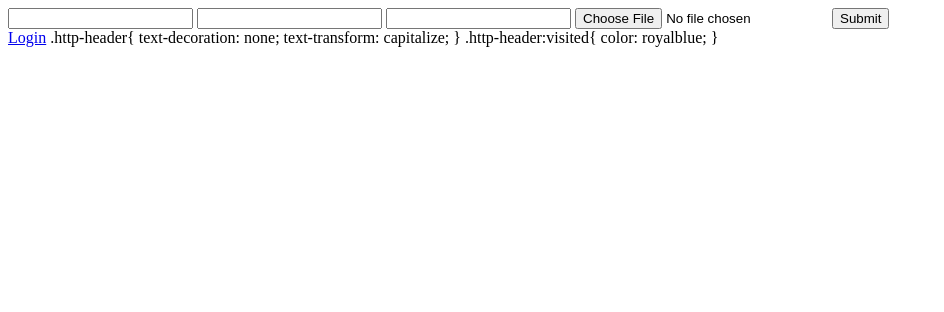
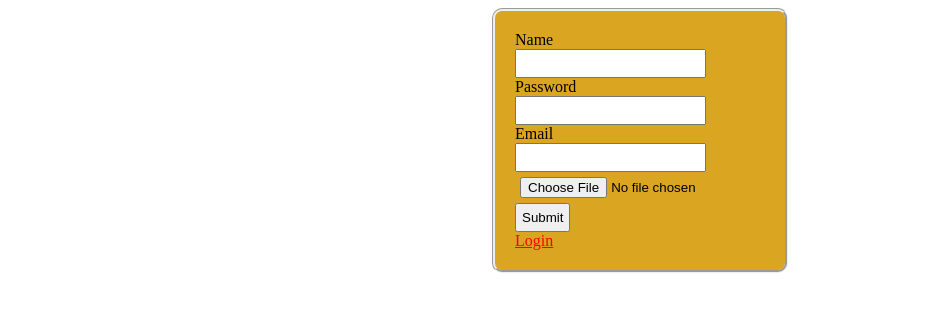
Before and after one commit to Emmanuek5/rtis, a PHP site: page /register.php in a window 1280 px wide. Shown: the top 312 px of the page, without its empty margins (0-944 px from the left). Run offline with PHP 8.4, Linux system fonts and the light colour scheme.

Commit message:
Andrew's  8th Commit

```diff
--- /dev/null
+++ b/css/register.css
@@ -0,0 +1,39 @@
+form{
+	margin: auto;
+
+	width: 250px;
+	background-color: goldenrod;
+	border-style: groove;
+	border-radius: 10px;
+	padding: 20px;
+
+}
+input{
+	padding: 5px;
+
+	}
+
+
+a:link {
+    color: red;
+}
+
+/* visited link */
+a:visited {
+    color: green;
+}
+
+/* mouse over link */
+a:hover {
+    color: hotpink;
+}
+
+/* selected link */
+a:active {
+    color: blue;
+}
+.btn{
+   color: blue;
+   background-color:rgb(204, 255, 51);
+   padding: -10px;
+}
--- a/register.php
+++ b/register.php
@@ -6,39 +6,30 @@ if (isset($_POST['session'])) {
 
 	$name = $_POST['name'];
 	$password1 = $_POST['password'];
-  $password = password_hash($password1,PASSWORD_DEFAULT);
+	$password = password_hash($password1, PASSWORD_DEFAULT);
 	$email = $_POST['email'];
 	$filename = $_FILES['file']['name'];
 	$file_tmp = $_FILES['file']['tmp_name'];
-  $file_new_name = time().date('dmy').$_FILES['file']['name'];
-  $location = './uploads/'.$file_new_name;
+	$file_new_name = time() . date('dmy') . $_FILES['file']['name'];
+	$location = './uploads/' . $file_new_name;
 
 	$quer = "SELECT `name` FROM `users` WHERE `name` = '$name'";
-  $result = mysqli_query($con,$quer);
+	$result = mysqli_query($con, $quer);
 
 
 
 	if (mysqli_num_rows($result) > 0) {
-	echo('User Already Exists');
-}else{
+		echo ('User Already Exists');
+	} else {
 		$user_id = rand();
 
 		$sql = "INSERT INTO `users`( `user_id`, `name`,`password`,`email`,`image`) VALUES ('$user_id','$name','$password','$email','$file_new_name')";
- move_uploaded_file($file_tmp,$location);
+		move_uploaded_file($file_tmp, $location);
 
- mysqli_query($con,$sql);
+		mysqli_query($con, $sql);
 
 		header('location: login.php');
-
 	}
-
-
-
-
-
-
-
-
 }
 
 
@@ -53,28 +44,28 @@ if (mysqli_num_rows($result) > 0) {
 
 <!DOCTYPE html>
 <html>
+
 <head>
 	<meta charset="utf-8">
 	<meta name="viewport" content="width=device-width, initial-scale=1">
+	<link rel="stylesheet" href="./css/register.css">
+
 	<title></title>
 </head>
+
 <body>
 	<form method="POST" enctype="multipart/form-data">
-		<input type="text" name="name">
-		<input type="password" name="password">
-		<input type="email" name="email">
-		<input type="file" name="file" accept=".jpg,.png,.jpeg,.gif">
-		<input type="submit" name="session">
+		<label>Name</label>
+		<br><input type="text" name="name">
+		<br><label > Password</label>
+		<br><input type="password" name="password">
+		<br><label> Email</label>
+		<br><input type="email" name="email"><br>
+		<input type="file" name="file" accept=".jpg,.png,.jpeg,.gif"><br>
+		<input type="submit" name="session"><br>
+		<a href="./login.php">Login</a>
+	</form>
 
-	</form>
-<a href="./login.php">Login</a>
 </body>
+
 </html>
-.http-header{
-text-decoration: none;
-text-transform: capitalize;
-}
-.http-header:visited{
-	color: royalblue;
-
-}
```
Lines whose indentation alone changed are shown as unchanged.
